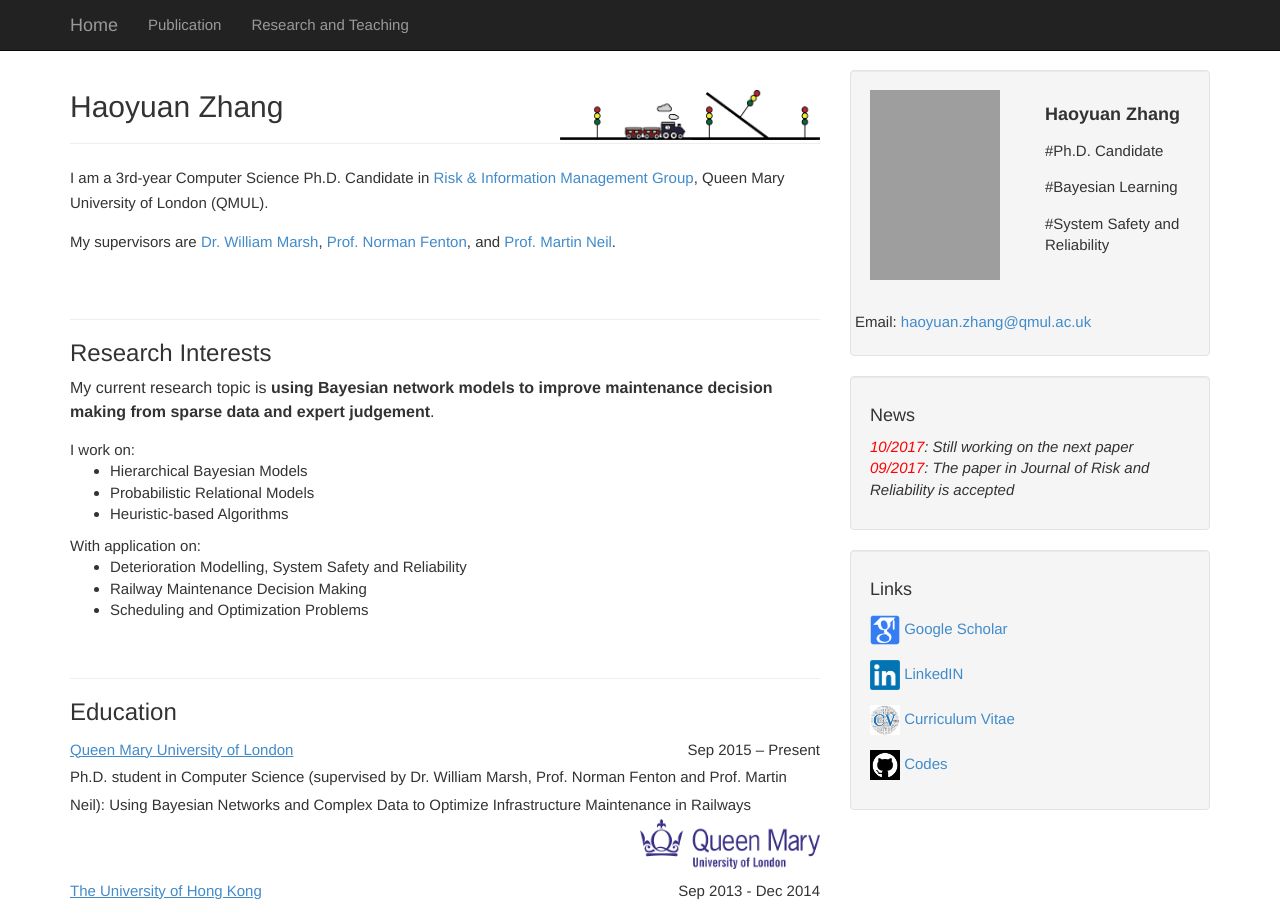
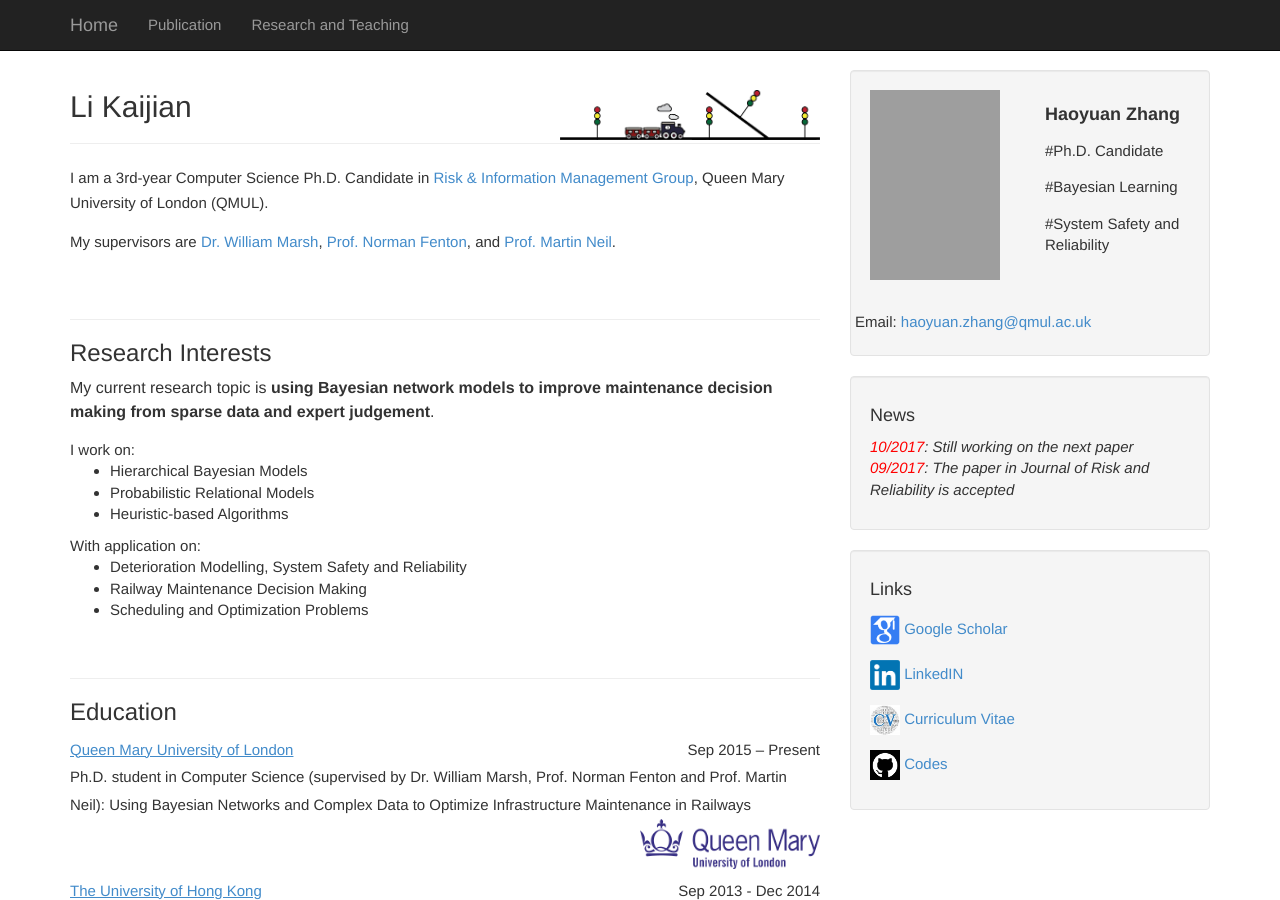
Before and after one commit to july0905/kaijian.github.io, a Jekyll site: the page built from index.html, in a window 1280 px wide and 900 px high. Built offline with Jekyll 4.4.1, drawn with Linux system fonts in a browser that asks for light colours; the list of posts is cut into pages by our own code; grey boxes are pictures that could not be loaded.

Commit message:
Update index.html

```diff
--- a/index.html
+++ b/index.html
@@ -1,9 +1,9 @@
 ---
 layout: index
-title: "Haoyuan Zhang"
+title: "Li Kaijian"
 ---
 
-<h2>Haoyuan Zhang <span style="float:right;"><img src="train.png" height="50" width="260">
+<h2>Li Kaijian <span style="float:right;"><img src="train.png" height="50" width="260">
                                         </span>
 </h2>
 <hr>
```
